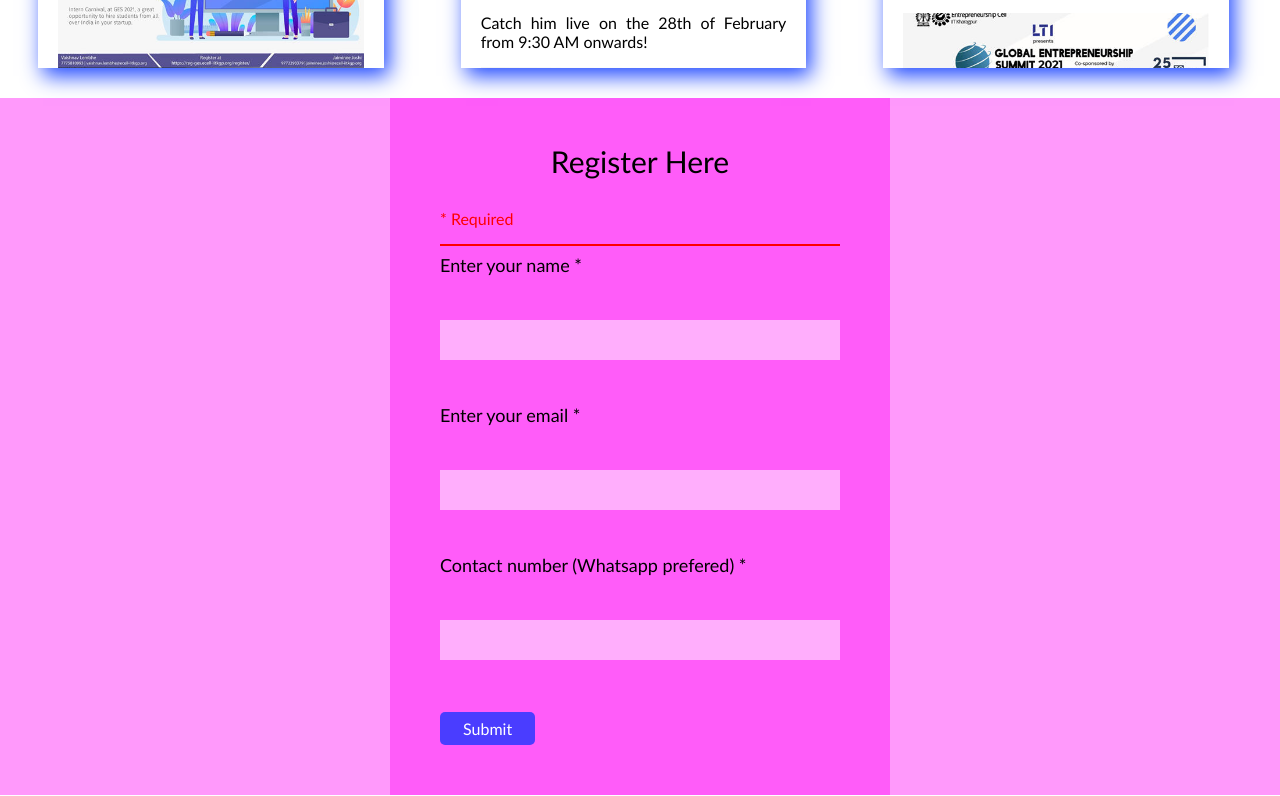
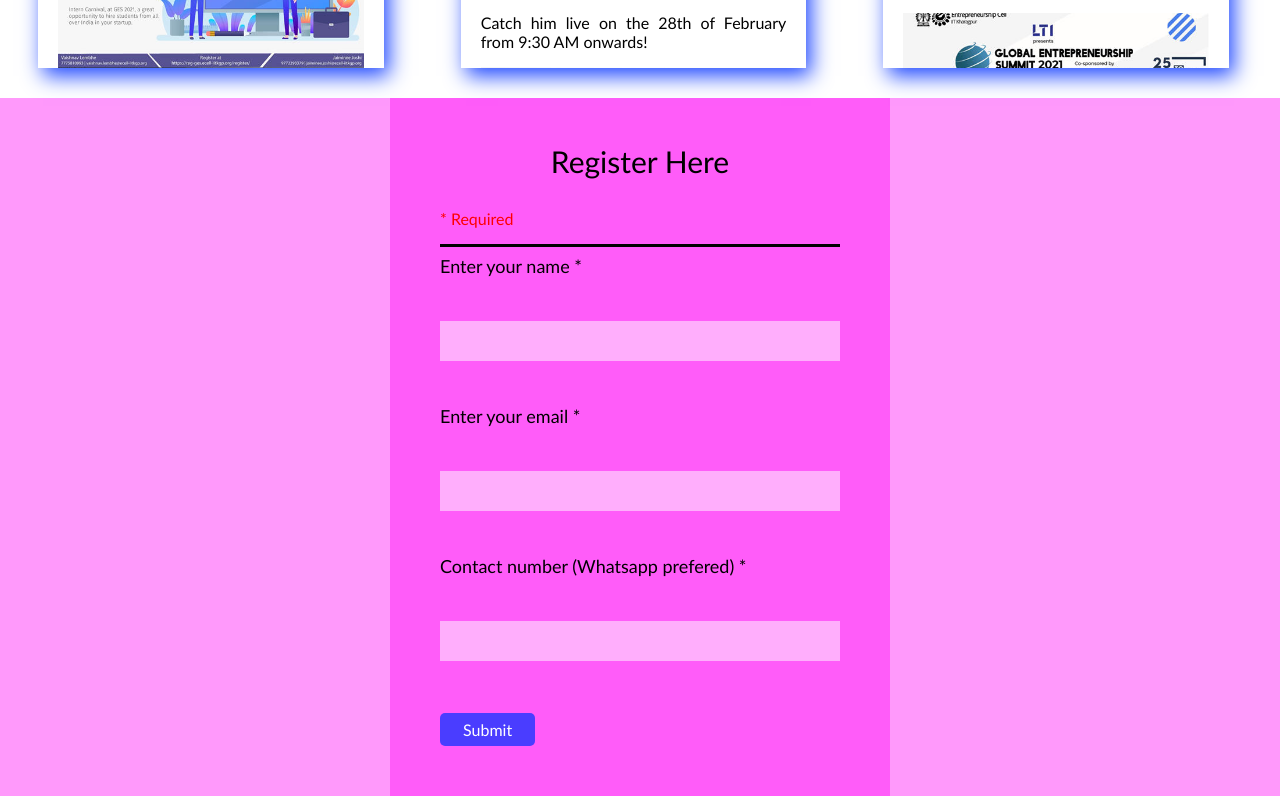
Before and after one commit to it-is-lokesh/Registration-form, a plain HTML site: page index.html in a window 1280 px wide. Shown: the part 1451-2247 px from the top of the page. Drawn offline with Linux system fonts and the light colour scheme.

Commit message:
Update Form.css

```diff
--- a/Form.css
+++ b/Form.css
@@ -30,9 +30,9 @@ input[type=submit]{
 
 #Rule{
     border: 0px;
-    height: 2px;
+    height: 3px;
     width: 100%;
-    background-color: red;
+    background-color: black;
 }
 
 
```
